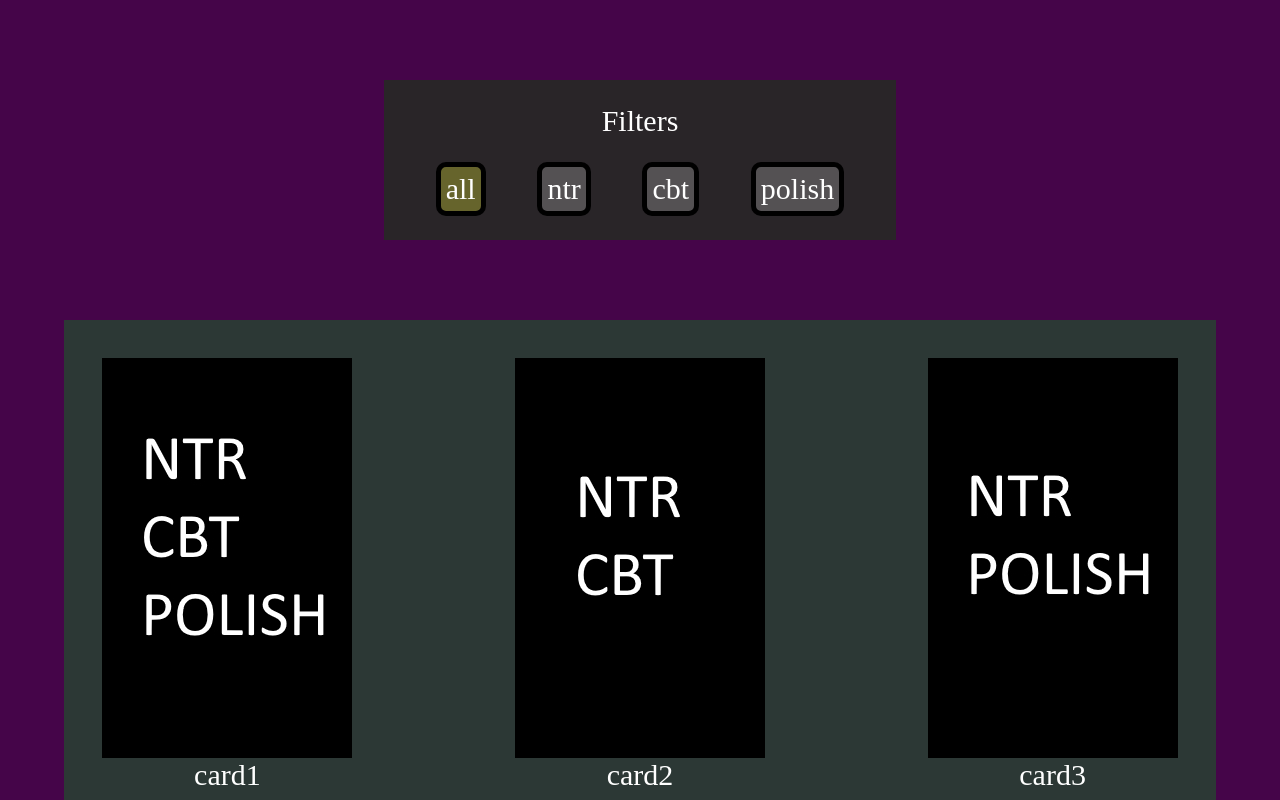
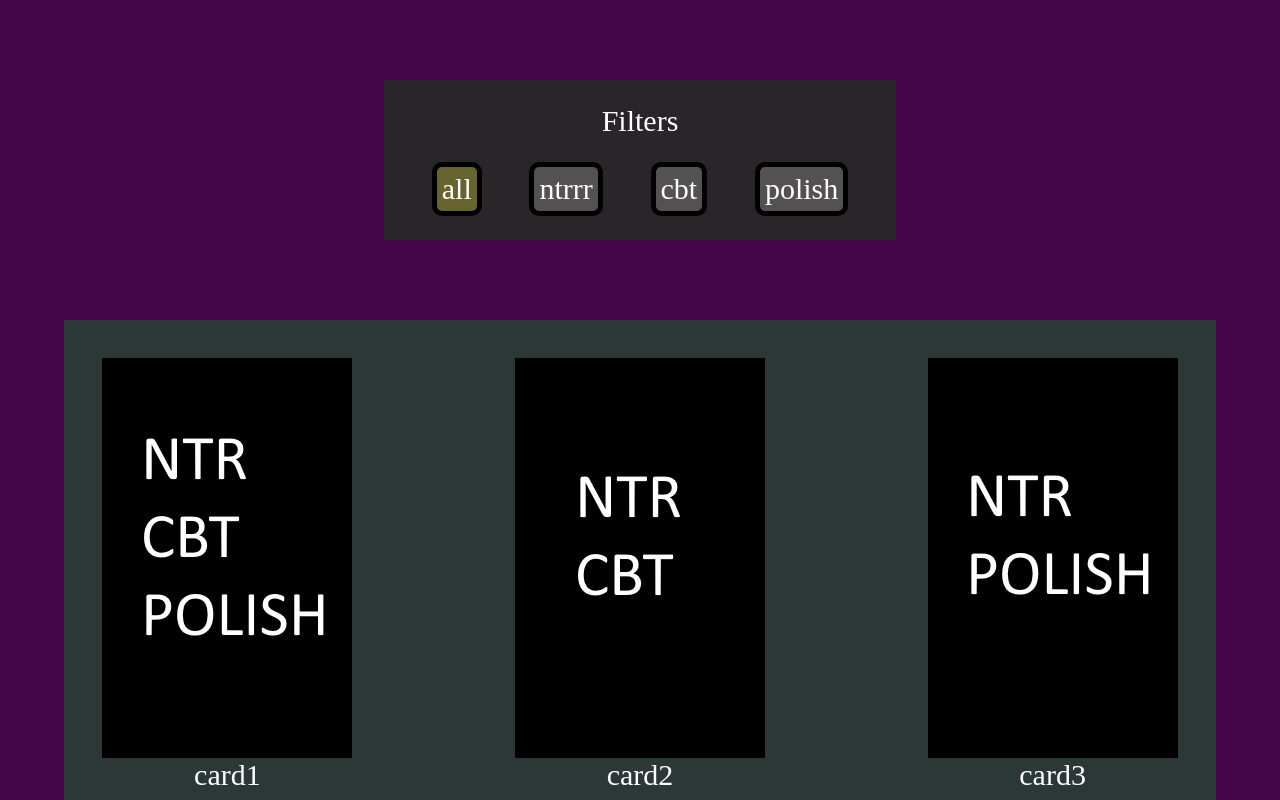
Before and after one commit to winchestertee/sorting, a plain HTML site: page index.html in a window 1280 px wide. Shown: the top 800 px of the page. Drawn offline with Linux system fonts and the light colour scheme.

Commit message:
Signed-off-by: olektest <winchestertee@gmail.com>

```diff
--- a/index.html
+++ b/index.html
@@ -16,7 +16,7 @@
             <button type="button" onclick="toggleFilterAll()"><p>all</p></button>
         </div>
         <div class="filter filter-ntr">
-            <button type="button" onclick="toggleFilterNtr()"><p>ntr</p></button>
+            <button type="button" onclick="toggleFilterNtr()"><p>ntrrr</p></button>
         </div>
         <div class="filter filter-cbt">
             <button type="button" onclick="toggleFilterCbt()"><p>cbt</p></button>
```
